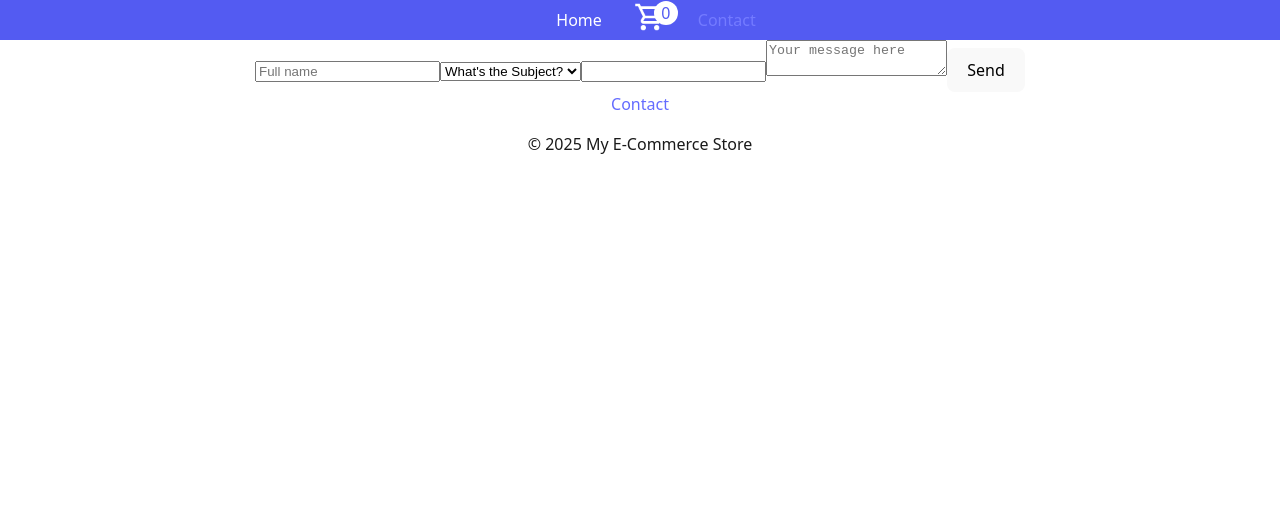
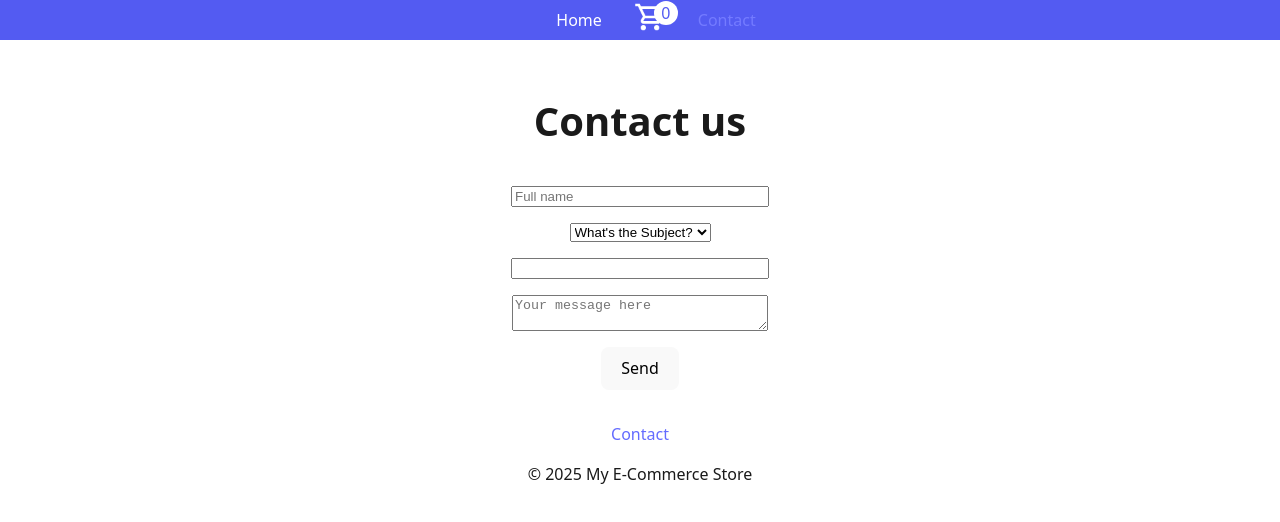
Before and after one commit to AnnaSkudsveen/js-frameworks-ca, a React (Vite) app: page /contact in a window 1280 px wide. Shown: the top 522 px of the page. Built offline with nearby package versions, Linux system fonts and the light colour scheme.

Commit message:
feat: add some styling to contact page

```diff
--- a/src/index.css
+++ b/src/index.css
@@ -31,6 +31,12 @@ body {
   min-width: 280px;
   min-height: 100vh;
   color: #1a1a1a;
+}
+
+main {
+  display: flex;
+  flex-direction: column;
+  align-items: center;
 }
 
 .bodySection {
@@ -73,6 +79,20 @@ nav a.active {
   height: 1.5rem;
   width: 1.5rem;
   color: #535bf2;
+}
+
+.contactForm {
+  width: 250px;
+  display: flex;
+  flex-direction: column;
+  align-items: center;
+  gap: 1rem;
+  margin: 2rem;
+}
+
+.contactForm input,
+.contactForm textarea {
+  width: 100%;
 }
 
 h1 {
--- a/src/pages/Contact.jsx
+++ b/src/pages/Contact.jsx
@@ -9,7 +9,8 @@ function Contact() {
   }
 
   return (
-    <form onSubmit={handleSubmit(onFormSubmit)}>
+    <form className="contactForm" onSubmit={handleSubmit(onFormSubmit)}>
+      <h1 style={{ fontSize: "40px" }}>Contact us</h1>
       <input
         type="text"
         placeholder="Full name"
```
